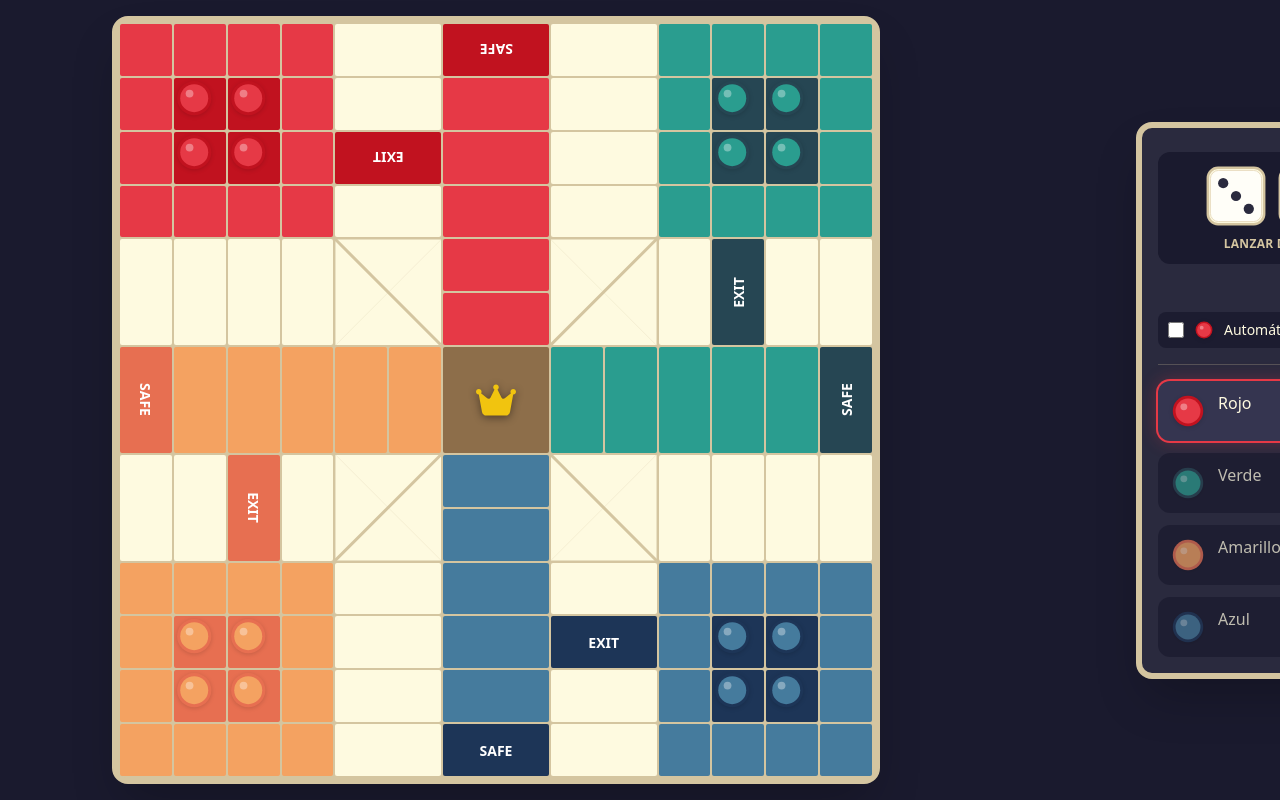
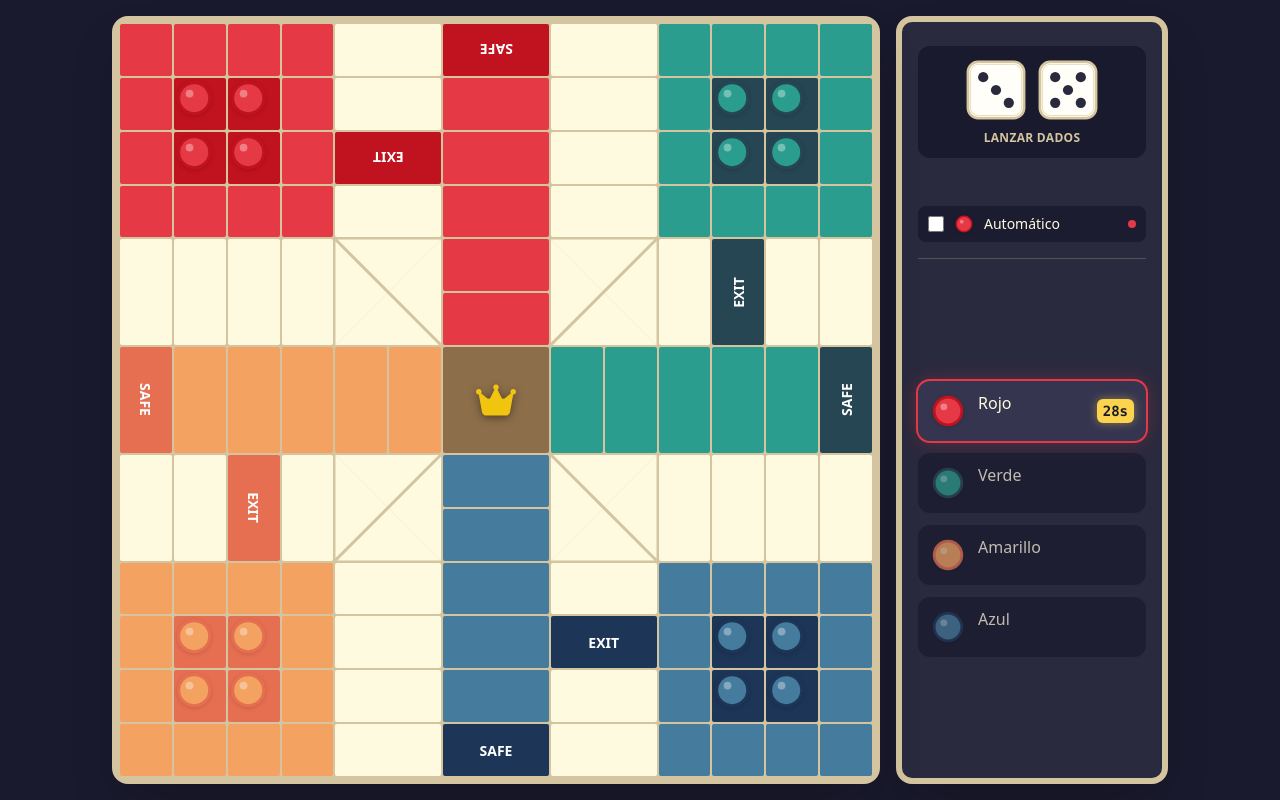
Before and after one commit to jucarata/Ludiq, a Next.js app: page /play in a window 1280 px wide. Both pictures are taken after a click on the button "JUGAR". Built offline with nearby package versions, Linux system fonts and the light colour scheme.

Commit message:
feat: resolving board dimensions

```diff
--- a/components/game/GameView.tsx
+++ b/components/game/GameView.tsx
@@ -27,9 +27,9 @@ export function GameView({ activePlayers, botPlayers }: GameViewProps) {
         <GameStateProvider>
           <DiceProvider>
             <BotController />
-            <main className="flex h-dvh w-full max-w-full flex-col overflow-hidden py-2 pl-[max(0.5rem,env(safe-area-inset-left))] pr-[max(0.5rem,env(safe-area-inset-right))] pb-[max(0.5rem,env(safe-area-inset-bottom))] pt-[max(0.5rem,env(safe-area-inset-top))] sm:py-4 sm:pl-[max(1rem,env(safe-area-inset-left))] sm:pr-[max(1rem,env(safe-area-inset-right))]">
-              <div className="flex min-h-0 w-full max-w-full flex-1 flex-col gap-2 md:flex-row md:items-center md:justify-center md:gap-4 md:[--board-size:min(calc(100dvw-2rem-var(--turn-panel-width)-1rem),calc(100dvh-2rem))] md:[--turn-panel-width:17rem]">
-                <div className="relative flex min-h-0 min-w-0 w-full max-w-full flex-1 items-center justify-center overflow-hidden [container-type:size] md:flex-none md:overflow-visible md:[container-type:normal]">
+            <main className="flex h-dvh w-full max-w-full flex-col overflow-hidden py-2 pl-[max(0.5rem,env(safe-area-inset-left))] pr-[max(0.5rem,env(safe-area-inset-right))] pb-[max(0.5rem,env(safe-area-inset-bottom))] pt-[max(0.5rem,env(safe-area-inset-top))] sm:py-4 sm:pl-[max(1rem,env(safe-area-inset-left))] sm:pr-[max(1rem,env(safe-area-inset-right))] md:items-center md:justify-center">
+              <div className="flex min-h-0 w-full max-w-full flex-1 flex-col gap-2 md:w-auto md:flex-none md:flex-row md:items-stretch md:gap-4 md:[--board-size:min(calc(100dvw-2rem-var(--turn-panel-width)-1rem),calc(100dvh-2rem))] md:[--turn-panel-width:17rem]">
+                <div className="relative flex min-h-0 min-w-0 w-full max-w-full flex-1 items-center justify-center overflow-hidden [container-type:size] md:w-auto md:flex-none md:shrink-0 md:overflow-visible md:[container-type:normal]">
                   <BoardDiceZone>
                     <ParquesBoard className="[--board-dim:min(100cqw,100cqh)] md:[--board-dim:var(--board-size)]" />
                     <TurnAnnouncement />
```
